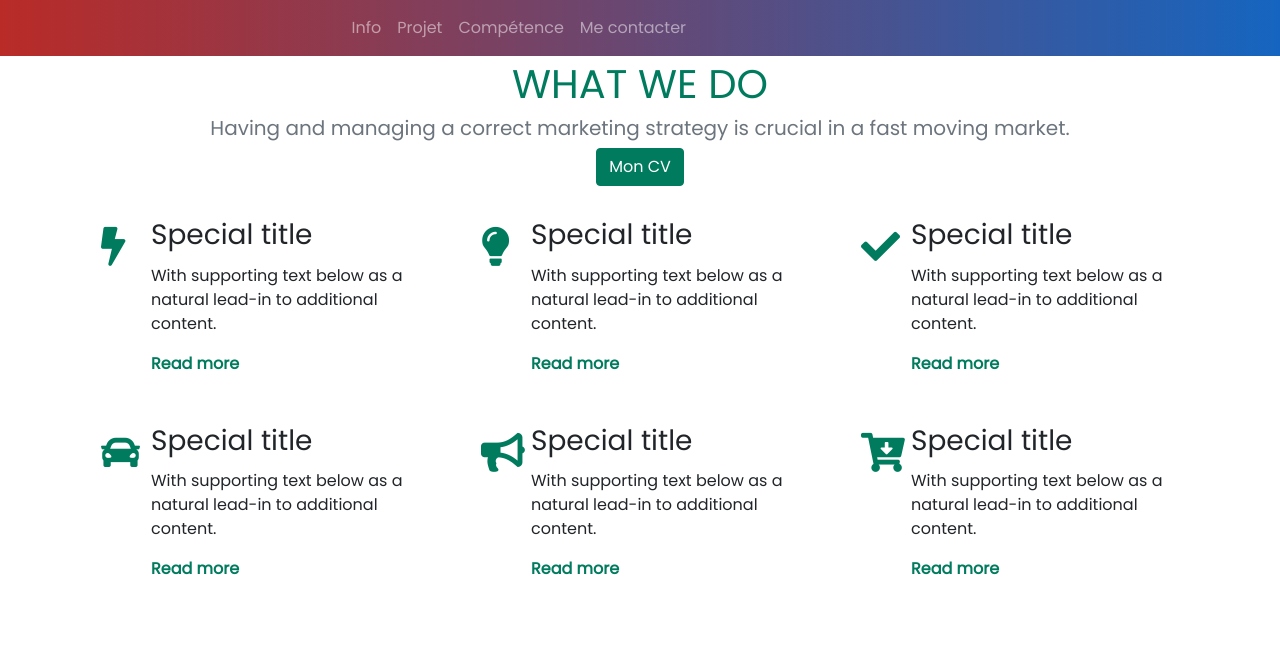
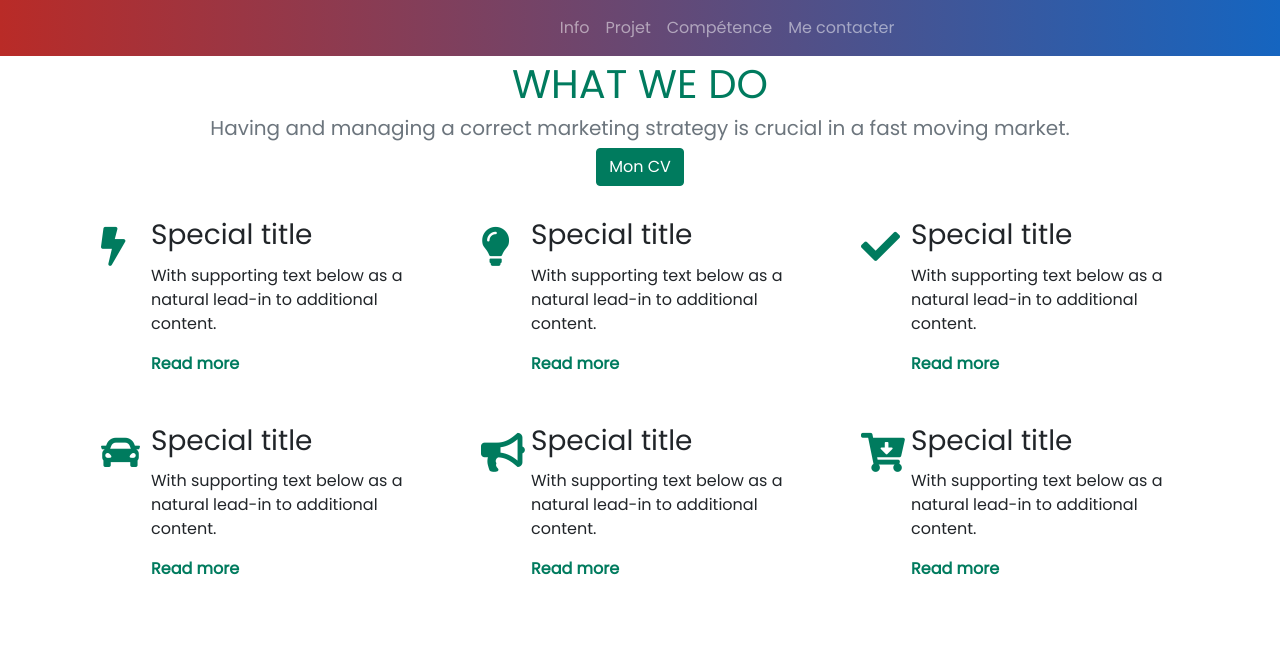
Before and after one commit to acarou/portfolio, a PHP site: page / in a window 1280 px wide. Shown: the top 672 px of the page. Run offline with PHP 8.4, Linux system fonts and the light colour scheme.

Commit message:
navbar and case

```diff
--- a/assets/css/main.css
+++ b/assets/css/main.css
@@ -173,7 +173,11 @@ section .section-title {
 }
 
 #myBtn:hover {
-    background-color: #555; /* Add a dark-grey background on hover */
+    background-color: #fb3939; /* Add a dark-grey background on hover */
+}
+
+#myBtn:active {
+    background-color: green;
 }
 /**
  * end up btn
@@ -281,3 +285,10 @@ section .section-title{
 #projet .card-text {
     line-height: 20px;
 }
+
+@media (hover: none) {
+    a:hover { color: inherit; }
+
+    #projet .card-text
+    { line-height: 10px; }
+}
--- a/index.html
+++ b/index.html
@@ -22,11 +22,11 @@
 </head>
 <body>
 	<header class="container-fluid fixed-top">
-		<nav class="navbar navbar-expand-md navbar-dark offset-3">
+		<nav class="navbar navbar-expand-sm navbar-dark offset-md-3 offset-lg-5 offset-sm-1">
 			<button class="navbar-toggler" type="button" data-toggle="collapse" data-target="#navbarCollapse" aria-controls="navbarCollapse" aria-expanded="false" aria-label="Toggle navigation">
 				<span class="navbar-toggler-icon"></span>
 			</button>
-			<div class="collapse navbar-collapse" id="navbarCollapse">
+			<div class="collapse navbar-collapse text-center" id="navbarCollapse">
 				<ul class="navbar-nav mr-auto">
 					<li class="nav-item">
 						<a class="nav-link" href="#info">Info <span class="sr-only">(current)</span></a>
@@ -140,7 +140,7 @@
 							</div>
 							<div class="backside">
 								<div class="card">
-									<div class="card-body text-center mt-4">
+									<div class="card-body text-center mt-md-4">
 										<a href="projet1.html" class="card-link"><h4 class="card-title">My_meetic</h4></a>
 										<p class="card-text">Il est obligatoire de programmer en PHP orienté objet.
 										Il est fortement conseillé d’utiliser le design pattern MVC. Il est fortement conseillé lors d’un envoi de données d’effectuer un requête ajax en JQuery afin de vérifier et envoyer les données, puis traiter la réponse. Il est obligatoire de gérer tous les cas d’erreurs possibles (injections SQL, doublons en DB, etc...).</p>
@@ -167,11 +167,10 @@
 							</div>
 							<div class="backside">
 								<div class="card">
-									<div class="card-body text-center mt-4">
+									<div class="card-body text-center mt-md-4">
 										<a href="projet2.html" class="card-link"><h4 class="card-title">My_cinema</h4></a>
 										<p class="card-text">À partir de la base de données MySQL fournie avec le sujet, vous allez devoir réaliser un site qui permettra d’interagir
-											avec cette dernière. Ne passez pas trop de temps sur l’aspect visuel du site, le but du projet est orienté PHP et MySQL.
-										Bien entendu, votre page devra être valide HTML5 et nous tiendrons compte de l’aspect général du site.</p>
+											avec cette dernière. Ne passez pas trop de temps sur l’aspect visuel du site, le but du projet est orienté PHP et MySQL.</p>
 									</div>
 								</div>
 							</div>
@@ -195,7 +194,7 @@
 							</div>
 							<div class="backside">
 								<div class="card">
-									<div class="card-body text-center mt-4">
+									<div class="card-body text-center mt-md-4">
 										<a href="#" class="card-link"><h4 class="card-title">Mon project</h4></a>
 										<p class="card-text">Lorem ipsum dolor sit amet, consectetur adipisicing elit, sed do eiusmod
 										tempor incididunt ut labore et dolore magna aliqua.</p>
@@ -222,7 +221,7 @@
 							</div>
 							<div class="backside">
 								<div class="card">
-									<div class="card-body text-center mt-4">
+									<div class="card-body text-center mt-md-4">
 										<a href="#" class="card-link"><h4 class="card-title">Mon project</h4></a>
 										<p class="card-text">Lorem ipsum dolor sit amet, consectetur adipisicing elit, sed do eiusmod
 										tempor incididunt ut labore et dolore magna aliqua.</p>
@@ -249,7 +248,7 @@
 							</div>
 							<div class="backside">
 								<div class="card">
-									<div class="card-body text-center mt-4">
+									<div class="card-body text-center mt-md-4">
 										<a href="#" class="card-link"><h4 class="card-title">Mon project</h4></a>
 										<p class="card-text">Lorem ipsum dolor sit amet, consectetur adipisicing elit, sed do eiusmod
 										tempor incididunt ut labore et dolore magna aliqua.</p>
@@ -276,7 +275,7 @@
 							</div>
 							<div class="backside">
 								<div class="card">
-									<div class="card-body text-center mt-4">
+									<div class="card-body text-center mt-md-4">
 										<a href="#" class="card-link"><h4 class="card-title">Mon project</h4></a>
 										<p class="card-text">Lorem ipsum dolor sit amet, consectetur adipisicing elit, sed do eiusmod
 										tempor incididunt ut labore et dolore magna aliqua.</p>
```
Also changed, not shown: Nouveau Text File.txt (added, +27 -0 lines).
